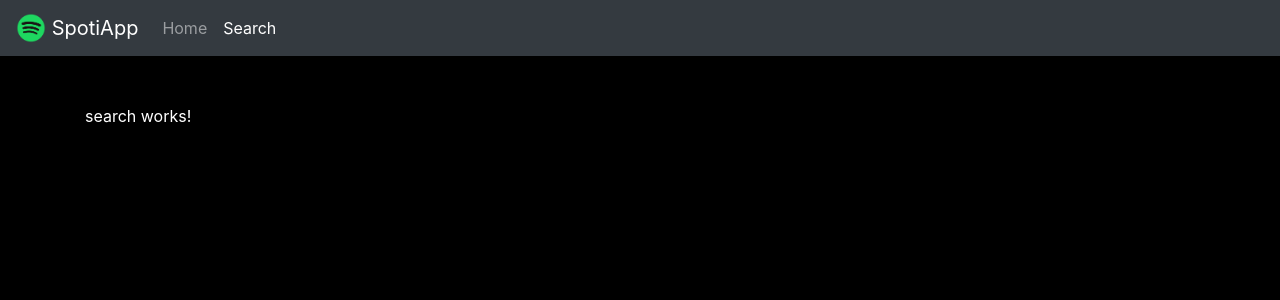
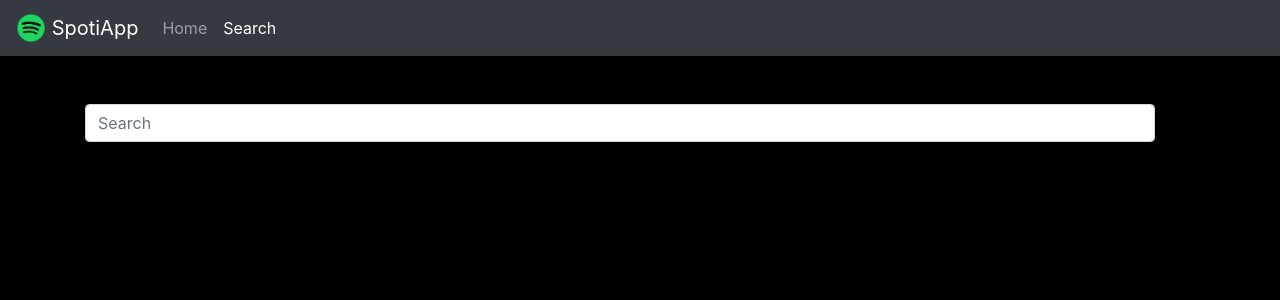
Before and after one commit to andresmauricio/spotify_web_client, an Angular app: page /search in a window 1280 px wide. Shown: the top 300 px of the page. Built offline with nearby package versions, Linux system fonts and the light colour scheme.

Commit message:
servicio de busqueda

```diff
--- a/src/app/components/home/home.component.ts
+++ b/src/app/components/home/home.component.ts
@@ -16,6 +16,7 @@ export class HomeComponent implements OnInit {
 
   private realeses(): void {
     this.spotifyService.getRealeses().subscribe((response: any) => {
+      console.log(response)
       this.newReleses = response.albums.items;
     });
   }
--- a/src/app/components/search/search.component.html
+++ b/src/app/components/search/search.component.html
@@ -1 +1,14 @@
-<p>search works!</p>
+<div class="row">
+    <div class="col">
+        <input type="text" (keyup)="search(valueUser.value)" placeholder="Search" class="form-control" #valueUser>
+    </div>
+
+    <div class="card-columns">
+        <div *ngFor="let item of artists" class="card">
+            <img [src]="item.images[0].url" class="card-img-top" alt="...">
+            <div class="card-body">
+                <h5 class="card-title">{{item.name}}</h5>
+            </div>
+        </div>
+    </div>
+</div>
--- a/src/app/components/search/search.component.ts
+++ b/src/app/components/search/search.component.ts
@@ -1,4 +1,5 @@
 import { Component, OnInit } from '@angular/core';
+import { SpotifyService } from 'src/app/services/spotify.service';
 
 @Component({
   selector: 'app-search',
@@ -7,8 +8,17 @@ import { Component, OnInit } from '@angular/core';
   ]
 })
 export class SearchComponent implements OnInit {
+  public artists: any[] = [];
 
-  constructor() { }
+  constructor(private spotifyService: SpotifyService) { }
+
+  public search(text) {
+    this.spotifyService.getArtist(text).subscribe((response:any) => {
+      this.artists = response.artists.items;
+      console.log(this.artists);
+    })
+
+  }
 
   ngOnInit(): void {
   }
--- a/src/app/services/spotify.service.ts
+++ b/src/app/services/spotify.service.ts
@@ -10,8 +10,15 @@ export class SpotifyService {
 
   public getRealeses() {
     const headers = new HttpHeaders({
-      "Authorization": "Bearer BQBo_JzTh1n4gU313dRMGFt1nzpyJ1tfdhMNw1k_qgD9BhiB8vcMkO6etagynHuoS9AzUMcSOPtEoIO2DIs"
+      "Authorization": "Bearer BQB4jpHthvxD1uQ8e83_J9wUoKpu2SKSINYIOrzQwzqSYdeXVkRWtcv4XdFktEPMPNbpshcRExi5Z7V-w28"
     })
     return this.http.get("https://api.spotify.com/v1/browse/new-releases", { headers });
   }
+
+  public getArtist(terms: string) {
+    const headers = new HttpHeaders({
+      "Authorization": "Bearer BQB4jpHthvxD1uQ8e83_J9wUoKpu2SKSINYIOrzQwzqSYdeXVkRWtcv4XdFktEPMPNbpshcRExi5Z7V-w28"
+    })
+    return this.http.get(`https://api.spotify.com/v1/search?q=${terms}&type=artist`, { headers });
+  }
 }
```
